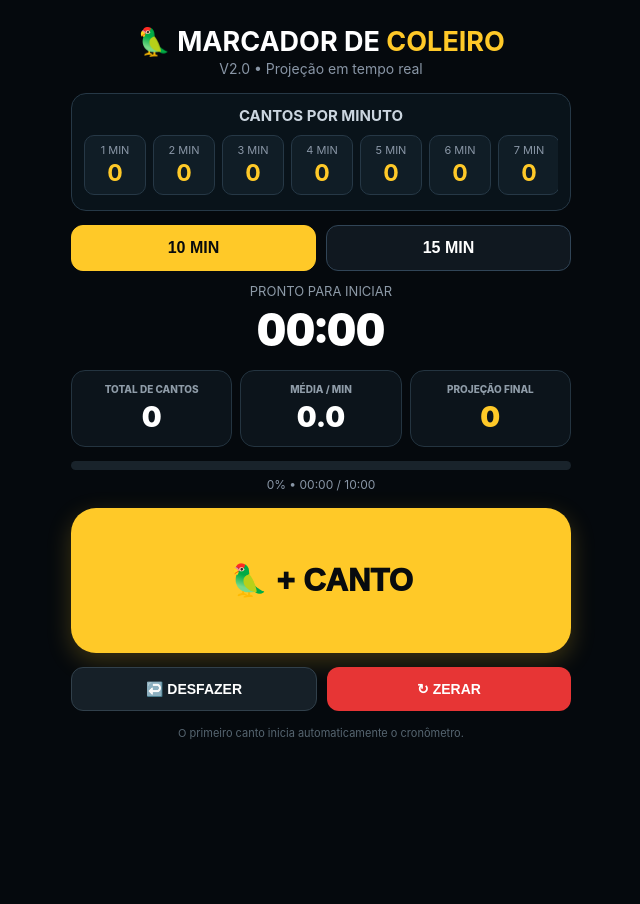
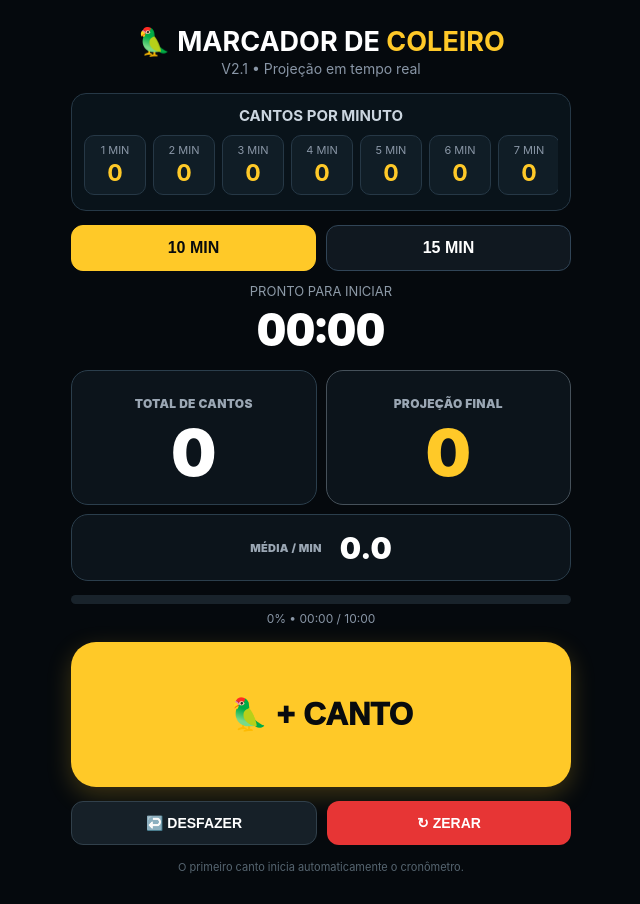
Before and after one commit to vilela464-glitch/marcador-coleiro, a plain HTML site: page index.html in a window 1280 px wide. Shown: the whole page, without its empty margins (319-959 px from the left). Before the commit the page ends 800 px from the top, so only its background shows below. Drawn offline with Linux system fonts and the light colour scheme.

Commit message:
Atualizar o index.html

```diff
--- a/index.html
+++ b/index.html
@@ -126,37 +126,97 @@ h1{
   font-variant-numeric:tabular-nums;
 }
 
-/* PAINEL */
+/* NOVO PAINEL */
 
 .painel{
   display:grid;
-  grid-template-columns:1fr 1fr 1fr;
-  gap:8px;
+  grid-template-columns:1fr 1fr;
+  grid-template-areas:
+    "total projecao"
+    "media media";
+  gap:9px;
   margin-bottom:14px;
 }
 
 .card{
   background:#0c141b;
-  border:1px solid #243440;
-  border-radius:14px;
-  padding:12px 4px;
+  border:1px solid #2b3e4c;
+  border-radius:17px;
 }
 
 .card small{
   display:block;
-  color:#8f9ca8;
-  font-size:10px;
-  font-weight:800;
+  color:#9ba7b4;
+  font-weight:900;
+  letter-spacing:.3px;
 }
 
-.numero{
-  font-size:28px;
-  font-weight:900;
-  margin-top:5px;
+/* TOTAL */
+
+.card-total{
+  grid-area:total;
+  min-height:135px;
+  padding:15px 5px 10px;
+  display:flex;
+  flex-direction:column;
+  justify-content:center;
 }
 
-.projecao{
+.card-total small{
+  font-size:12px;
+}
+
+.card-total .numero{
+  font-size:64px;
+  line-height:1;
+  font-weight:1000;
+  margin-top:10px;
+}
+
+/* PROJEÇÃO */
+
+.card-projecao{
+  grid-area:projecao;
+  min-height:135px;
+  padding:15px 5px 10px;
+  display:flex;
+  flex-direction:column;
+  justify-content:center;
+  border-color:#46515a;
+}
+
+.card-projecao small{
+  font-size:12px;
+}
+
+.card-projecao .numero{
+  font-size:64px;
+  line-height:1;
+  font-weight:1000;
+  margin-top:10px;
   color:#ffc928;
+}
+
+/* MÉDIA */
+
+.card-media{
+  grid-area:media;
+  min-height:67px;
+  padding:9px 14px;
+  display:flex;
+  align-items:center;
+  justify-content:center;
+  gap:18px;
+}
+
+.card-media small{
+  font-size:11px;
+}
+
+.card-media .numero{
+  font-size:30px;
+  line-height:1;
+  font-weight:900;
 }
 
 /* PROGRESSO */
@@ -233,6 +293,19 @@ h1{
   color:#566570;
   font-size:11px;
 }
+
+/* TELAS MENORES */
+
+@media(max-width:370px){
+  .card-total .numero,
+  .card-projecao .numero{
+    font-size:55px;
+  }
+
+  h1{
+    font-size:24px;
+  }
+}
 </style>
 </head>
 
@@ -241,7 +314,7 @@ h1{
 <div class="container">
 
 <h1>🦜 MARCADOR DE <span class="dourado">COLEIRO</span></h1>
-<div class="sub">V2.0 • Projeção em tempo real</div>
+<div class="sub">V2.1 • Projeção em tempo real</div>
 
 <div class="minutos-box">
   <h2>CANTOS POR MINUTO</h2>
@@ -258,19 +331,19 @@ h1{
 
 <div class="painel">
 
-  <div class="card">
+  <div class="card card-total">
     <small>TOTAL DE CANTOS</small>
     <div class="numero" id="total">0</div>
   </div>
 
-  <div class="card">
+  <div class="card card-projecao">
+    <small>PROJEÇÃO FINAL</small>
+    <div class="numero" id="projecao">0</div>
+  </div>
+
+  <div class="card card-media">
     <small>MÉDIA / MIN</small>
     <div class="numero" id="media">0.0</div>
-  </div>
-
-  <div class="card">
-    <small>PROJEÇÃO FINAL</small>
-    <div class="numero projecao" id="projecao">0</div>
   </div>
 
 </div>
```
